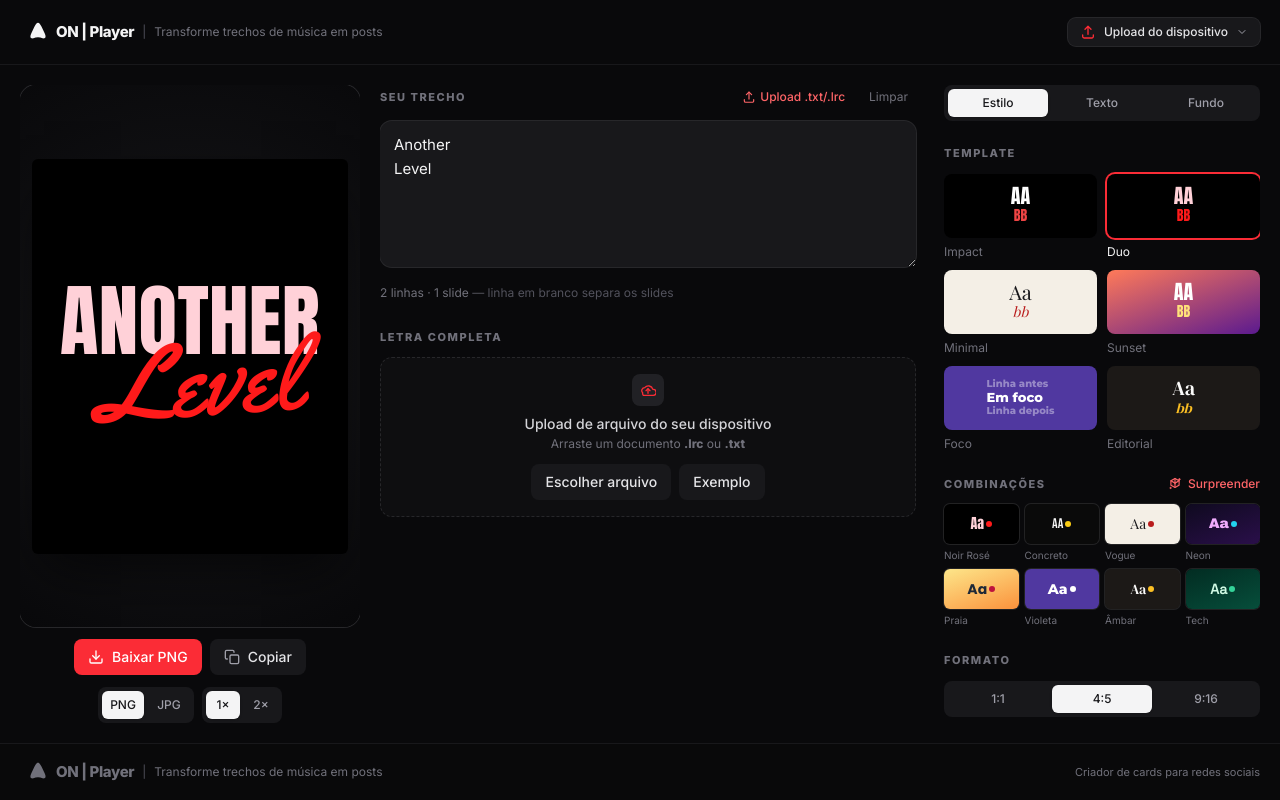
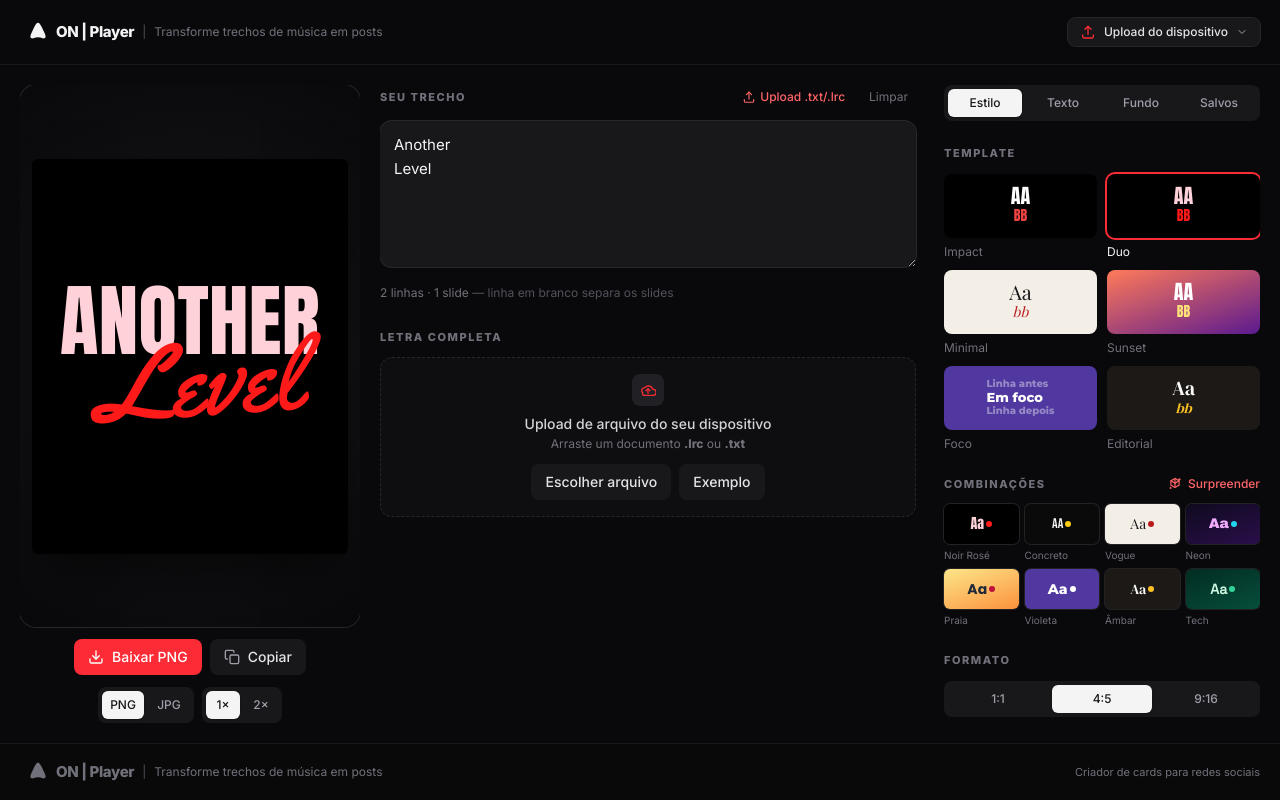
Before and after one commit to Izileth/_l_recorded, a React (Vite) app: page / in a window 1280 px wide. Built offline with nearby package versions, Linux system fonts and the light colour scheme.

Commit message:
feat: enhance DesignPanel with PresetPanel integration and improve layout styles for better usability

```diff
--- a/src/App.tsx
+++ b/src/App.tsx
@@ -315,7 +315,7 @@ export default function App() {
   }
 
   return (
-    <div className="flex min-h-screen flex-col lg:h-screen">
+    <div className="flex min-h-screen flex-col lg:h-screen w-full max-w-full overflow-x-hidden">
       {/* ── Header ── */}
       <header className="flex shrink-0 items-center justify-between border-b border-zinc-900 px-3 py-2.5 sm:px-5 sm:py-3.5">
         <div className="flex min-w-0 overflow-hidden items-center gap-2">
@@ -409,9 +409,9 @@ export default function App() {
       </header>
 
       {/* ── Main ── */}
-      <main className="grid min-h-0 flex-1 gap-4 p-3 sm:gap-5 sm:p-4 lg:grid-cols-[340px_minmax(0,1fr)_320px] lg:p-5">
+      <main className="grid min-h-0 w-full max-w-full flex-1 gap-4 p-3 sm:gap-5 sm:p-4 lg:grid-cols-[340px_minmax(0,1fr)_320px] lg:p-5 overflow-x-hidden">
         {/* Preview primeiro em mobile (order-first), último no layout lg */}
-        <section className="order-first min-h-0 min-w-0 lg:order-none">
+        <section className="order-first min-h-0 min-w-0 max-w-full lg:order-none">
           <Preview
             slides={slides}
             index={safeIndex}
@@ -431,7 +431,7 @@ export default function App() {
           />
         </section>
 
-        <aside className="min-h-0 min-w-0 space-y-6 lg:space-y-7 lg:overflow-y-auto lg:pr-1">
+        <aside className="min-h-0 min-w-0 max-w-full space-y-6 lg:space-y-7 lg:overflow-y-auto lg:pr-1">
           <SnippetEditor
             text={text}
             onChange={(v) => {
@@ -452,13 +452,21 @@ export default function App() {
           />
         </aside>
 
-        <aside className="min-h-0 min-w-0 lg:overflow-y-auto lg:pl-1">
+        <aside className="min-h-0 min-w-0 max-w-full lg:overflow-y-auto lg:pl-1">
           <DesignPanel
             design={design}
             onChange={patchDesign}
             onTemplate={pickTemplate}
             onImage={handleImage}
             onRandom={randomize}
+            onApplyPreset={(saved) => {
+              setDesign((curr) => ({
+                ...curr,
+                ...saved,
+                bgImage: curr.bgImage,
+              }));
+            }}
+            onNotify={showToast}
           />
         </aside>
       </main>
@@ -499,7 +507,7 @@ export default function App() {
       )}
 
       {toast && (
-        <div className="fixed left-1/2 top-16 z-50 -translate-x-1/2 rounded-full bg-zinc-100 px-4 py-2 text-sm font-medium text-zinc-900 shadow-lg">
+        <div className="fixed left-1/2 top-16 z-50 -translate-x-1/2 max-w-[calc(100vw-32px)] rounded-2xl bg-zinc-100 px-4 py-2 text-center text-xs sm:text-sm font-medium text-zinc-900 shadow-xl transition-all break-words [overflow-wrap:anywhere]">
           {toast}
         </div>
       )}
--- a/src/components/DesignPanel.tsx
+++ b/src/components/DesignPanel.tsx
@@ -4,6 +4,7 @@ import { ACCENT_FONTS, MAIN_FONTS, mainFont } from '../lib/fonts';
 import { COMBOS, RATIOS, TEMPLATES, backgroundOf } from '../lib/templates';
 import { Button, ColorField, Section, Segmented, Slider, Toggle } from './ui';
 import { SurpriseIcon } from './Icons';
+import { PresetPanel } from './PresetPanel';
 
 interface Props {
   design: Design;
@@ -11,9 +12,11 @@ interface Props {
   onTemplate: (id: TemplateId) => void;
   onImage: (file: File) => void;
   onRandom: () => void;
+  onApplyPreset?: (savedDesign: Omit<Design, 'bgImage'>) => void;
+  onNotify?: (msg: string) => void;
 }
 
-type Tab = 'style' | 'text' | 'background';
+type Tab = 'style' | 'text' | 'background' | 'presets';
 
 function Thumb({ id, active }: { id: TemplateId; active: boolean }) {
   const t = TEMPLATES.find((x) => x.id === id)!;
@@ -80,7 +83,15 @@ const EMPHASIS_OPTIONS: { value: EmphasisStyle; label: string }[] = [
   { value: 'italic', label: 'Itálico' },
 ];
 
-export function DesignPanel({ design, onChange, onTemplate, onImage, onRandom }: Props) {
+export function DesignPanel({
+  design,
+  onChange,
+  onTemplate,
+  onImage,
+  onRandom,
+  onApplyPreset,
+  onNotify,
+}: Props) {
   const [tab, setTab] = useState<Tab>('style');
   const [dragging, setDragging] = useState(false);
   const fileRef = useRef<HTMLInputElement>(null);
@@ -94,7 +105,7 @@ export function DesignPanel({ design, onChange, onTemplate, onImage, onRandom }:
   }
 
   return (
-    <div className="space-y-6">
+    <div className="space-y-6 min-w-0 max-w-full">
       <Segmented
         value={tab}
         onChange={setTab}
@@ -102,8 +113,23 @@ export function DesignPanel({ design, onChange, onTemplate, onImage, onRandom }:
           { value: 'style', label: 'Estilo' },
           { value: 'text', label: 'Texto' },
           { value: 'background', label: 'Fundo' },
+          { value: 'presets', label: 'Salvos' },
         ]}
       />
+
+      {tab === 'presets' && (
+        <PresetPanel
+          design={design}
+          onApplyPreset={(saved) => {
+            if (onApplyPreset) {
+              onApplyPreset(saved);
+            } else {
+              onChange(saved);
+            }
+          }}
+          onNotify={onNotify}
+        />
+      )}
 
       {tab === 'style' && (
         <>
```
